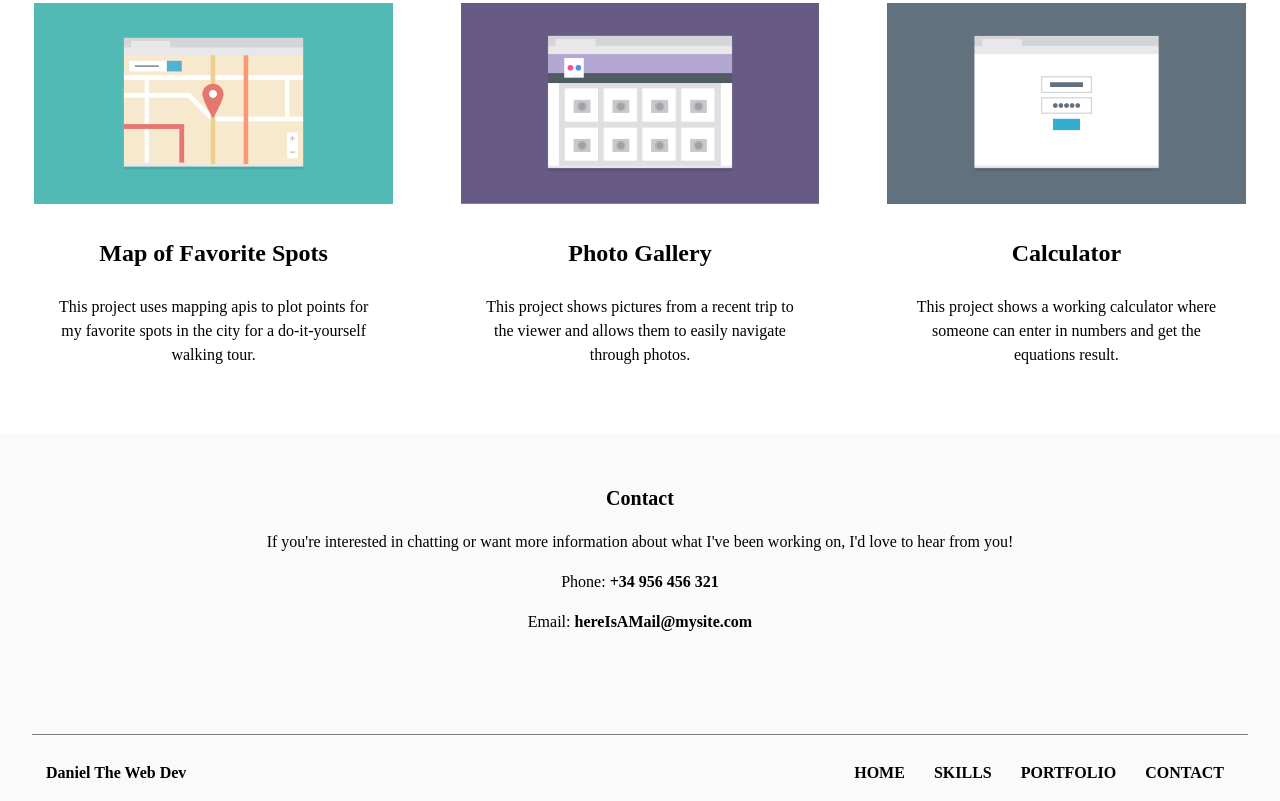
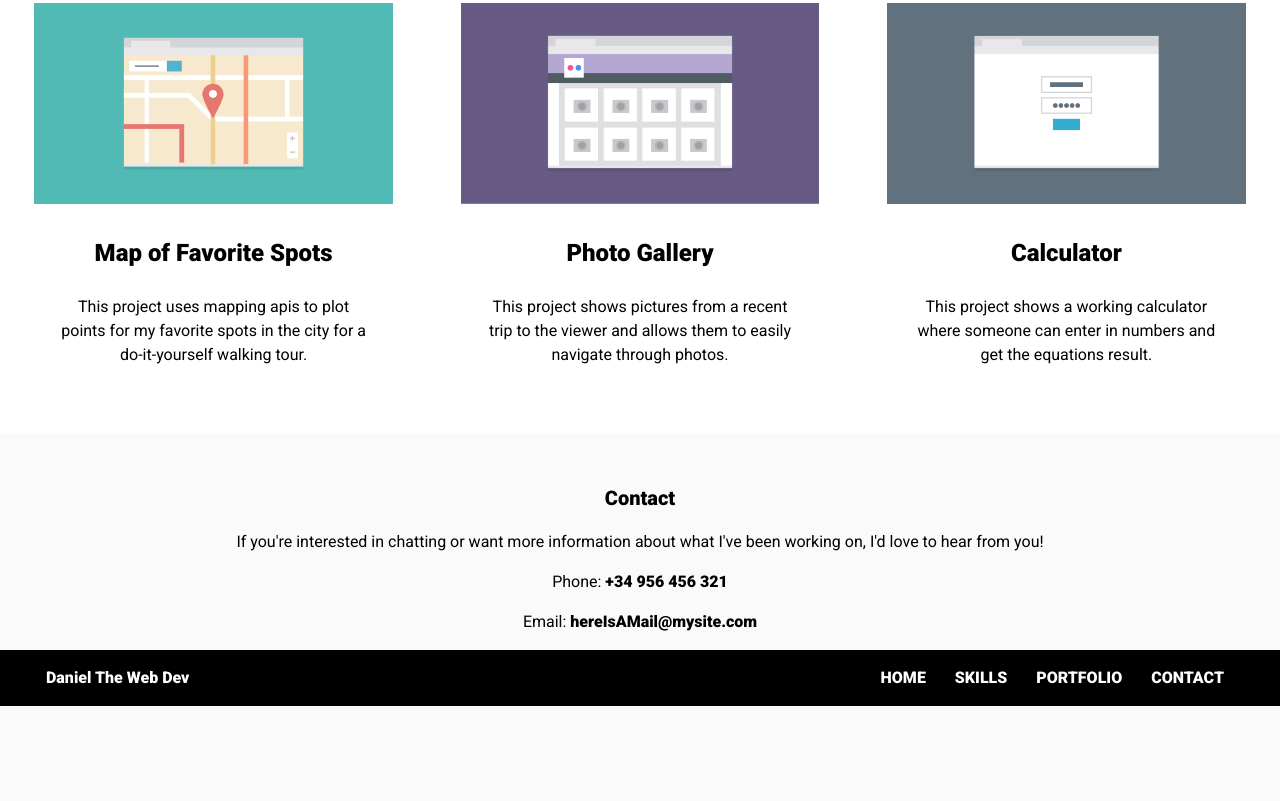
Before and after one commit to Mentifresh/project2_responsive_layout, a plain HTML site: page index.html in a window 1280 px wide. Shown: the part 1313-2114 px from the top of the page. After the commit the page ends 2019 px from the top, so only its background shows below. Drawn offline with Linux system fonts and the light colour scheme.

Commit message:
added webfont and changed nav color

```diff
--- a/css/styles.css
+++ b/css/styles.css
@@ -10,6 +10,7 @@
 .header {
   width: 100%;
   text-align: center;
+  font-family: "Roboto", sans-serif;
 }
 
 .header h1 {
@@ -43,6 +44,7 @@ nav a {
 .header p {
   font-size: 1em;
   margin: 20px 50px;
+  font-family: "Roboto", sans-serif;
 }
 
 
@@ -55,6 +57,7 @@ body {
   font-size: 1em;
   line-height: 1.5;
   text-align: center;
+  font-family: "Roboto", sans-serif;
 }
 
 .wrapper {
@@ -109,6 +112,7 @@ body {
 **********************/
 
 .contact {
+  font-family: "Roboto", sans-serif;
   padding-left: 50px;
   padding-right: 50px;
 }
@@ -132,6 +136,10 @@ body {
   margin: 100px auto 10px auto;
   height: 1px;
   background-color: gray;
+}
+
+.footer {
+  font-family: "Roboto", sans-serif;
 }
 
 .footer p {
@@ -302,4 +310,19 @@ body {
     margin-right: 2.5%;
   }
 
+  /*********************
+  ********FOOTER********
+  **********************/
+  .footer {
+    background-color: #000;
+    color: #fff;
+  }
+
+  .footer ul li a{
+    color: #fff;
+  }
+
+  .divider {
+    display: none;
+  }
 }
--- a/index.html
+++ b/index.html
@@ -4,6 +4,7 @@
     <meta charset="utf-8">
     <meta name="viewport" content="width=device-width, initial-scale=1.0">
     <title>Dan Portfolio</title>
+    <link href="https://fonts.googleapis.com/css?family=Roboto:100,400,900" rel="stylesheet">
     <link rel="stylesheet" href="css/normalize.css">
     <link rel="stylesheet" href="css/styles.css">
   </head>
```
